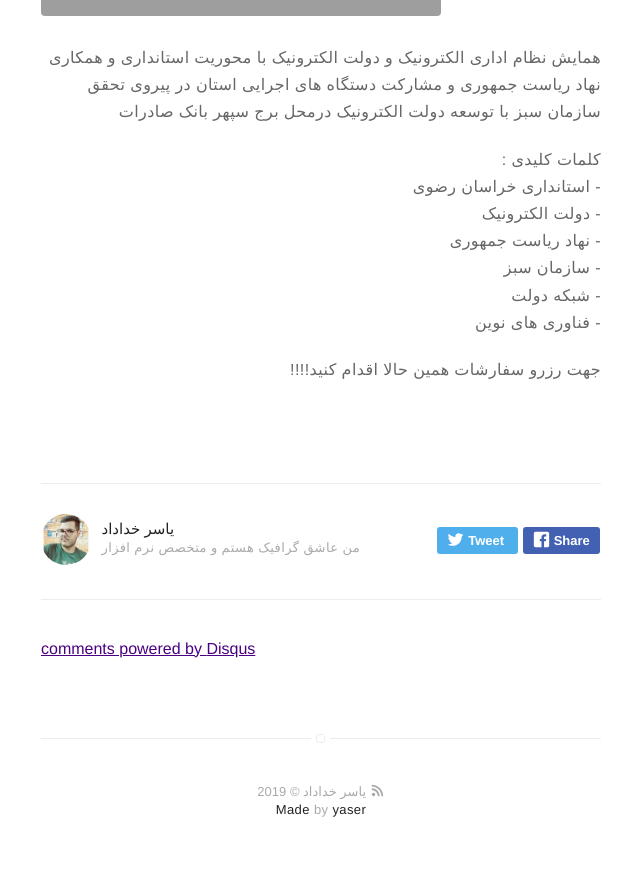
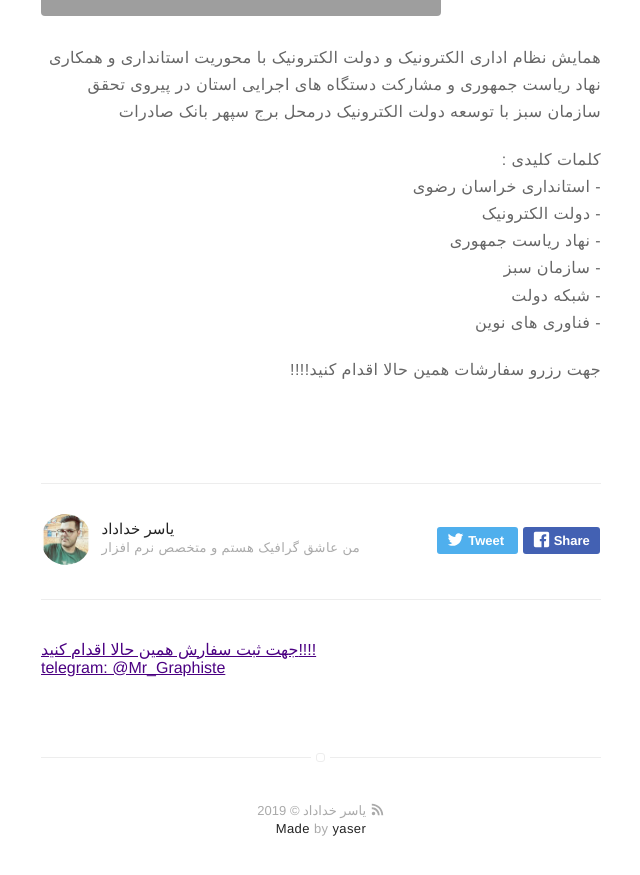
Before and after one commit to yaserkhodadad/yaserkhodadad.github.io, a Jekyll site: the page built from _posts/2016-01-23-indigo-jekyll-theme.markdown, in a window 1280 px wide and 900 px high, scrolled down 1292 px. Shown: the top 875 px of the window, without its empty margins (319-959 px from the left). Built offline with Jekyll 4.4.1, drawn with Linux system fonts in a browser that asks for light colours; emoji names are drawn with the system emoji font; comment, search, counter and statistics services are not loaded.

Commit message:
Update disqus.html

```diff
--- a/_includes/disqus.html
+++ b/_includes/disqus.html
@@ -15,5 +15,6 @@
         })();
     </script>
     <noscript>Please enable JavaScript to view the <a href="http://disqus.com/?ref_noscript">comments powered by Disqus.</a></noscript>
-    <a href="http://disqus.com" class="dsq-brlink">comments powered by <span class="logo-disqus">Disqus</span></a>
+    <a href="http://disqus.com" class="dsq-brlink">جهت ثبت سفارش همین حالا اقدام کنید!!!!<br/>
+        telegram: @Mr_Graphiste</a>
 </section>
```
